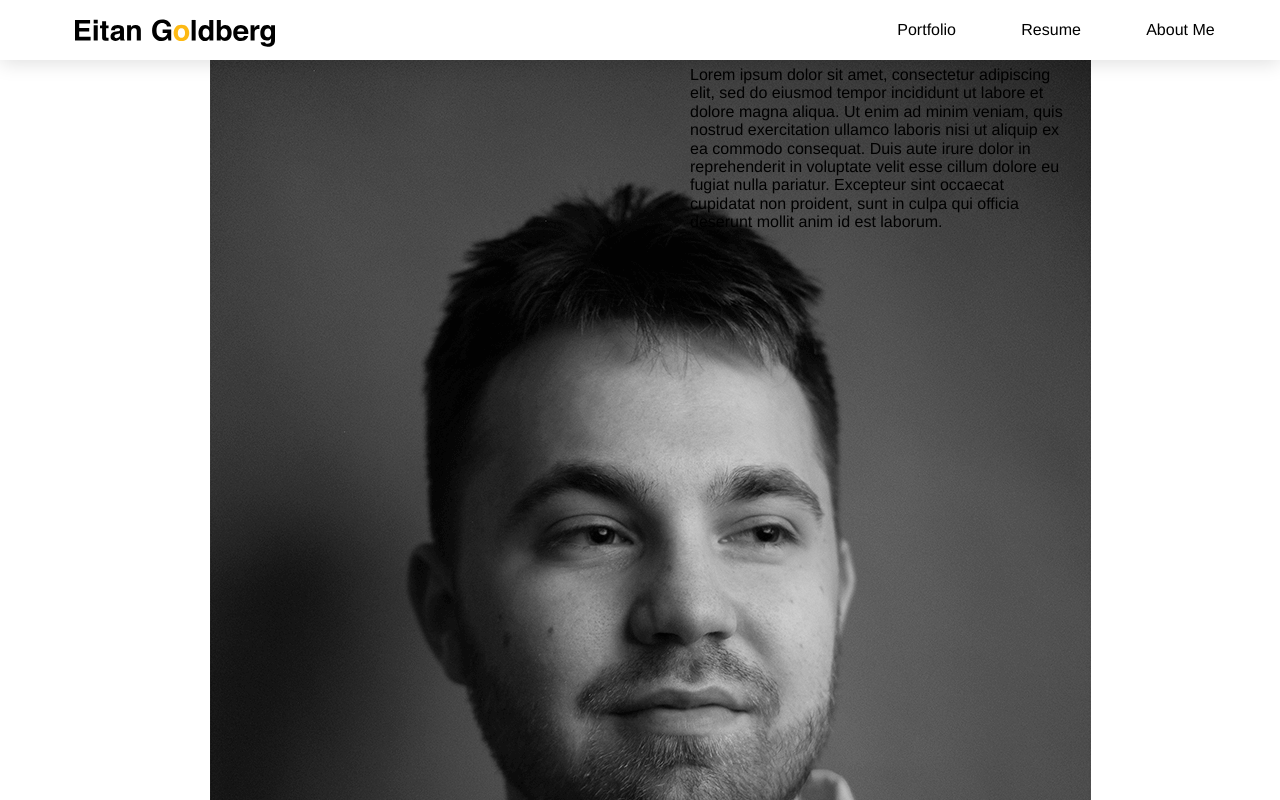
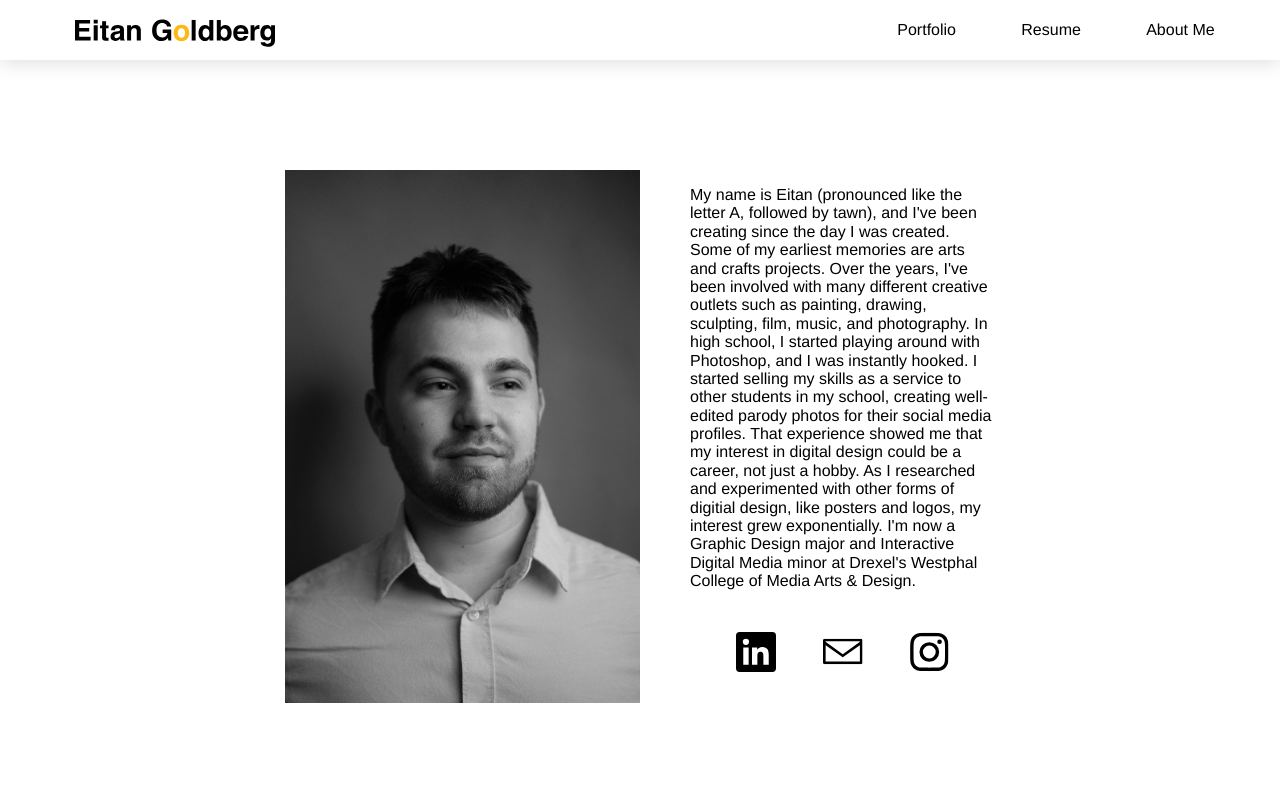
Before and after one commit to egoldberg30/Portfolio, a website: page deploy/aboutme.html in a window 1280 px wide. Shown: the top 800 px of the page. Drawn offline with Linux system fonts and the light colour scheme.

Commit message:
about me css

```diff
--- a/deploy/aboutme.html
+++ b/deploy/aboutme.html
@@ -48,7 +48,9 @@
     <section id=aboutme>
        <div id=aboutme_content>
            <img src="img/EitanGoldberg_Headshot.png" alt="eitangoldberg_headshot" id="headshot">
-           <p>Lorem ipsum dolor sit amet, consectetur adipiscing elit, sed do eiusmod tempor incididunt ut labore et dolore magna aliqua. Ut enim ad minim veniam, quis nostrud exercitation ullamco laboris nisi ut aliquip ex ea commodo consequat. Duis aute irure dolor in reprehenderit in voluptate velit esse cillum dolore eu fugiat nulla pariatur. Excepteur sint occaecat cupidatat non proident, sunt in culpa qui officia deserunt mollit anim id est laborum.</p>
+           <div id="caption">
+                <p>My name is Eitan (pronounced like the letter A, followed by tawn), and I've been creating since the day I was created. Some of my earliest memories are arts and crafts projects. Over the years, I've been involved with many different creative outlets such as painting, drawing, sculpting, film, music, and photography. In high school, I started playing around with Photoshop, and I was instantly hooked. I started selling my skills as a service to other students in my school, creating well-edited parody photos for their social media profiles. That experience showed me that my interest in digital design could be a career, not just a hobby. As I researched and experimented with other forms of digitial design, like posters and logos, my interest grew exponentially. I'm now a Graphic Design major and Interactive Digital Media minor at Drexel's Westphal College of Media Arts & Design.
+                </p>
                 <div id="social-media-icons">
                         <svg fill="none" viewBox="0 0 22 22" class="linkedin-icon">
                             <path d="M20 0H2a2 2 0 0 0-2 2v18a2 2 0 0 0 2 2h18a2 2 0 0 0 2-2V2a2 2 0 0 0-2-2ZM6.954 18h-2.95V8.508h2.95V18ZM5.449 7.151a1.72 1.72 0 1 1 0-3.44 1.72 1.72 0 0 1 0 3.44ZM18.004 18h-2.948v-4.616c0-1.101-.02-2.517-1.533-2.517-1.535 0-1.771 1.199-1.771 2.437V18H8.804V8.508h2.83v1.297h.04c.394-.746 1.356-1.533 2.791-1.533 2.987 0 3.539 1.966 3.539 4.522V18Z" fill="#000"/>
@@ -76,6 +78,7 @@
                         </svg>
                 </div>
             </div>
+       </div>
     </section>
 
     <script type="module" src="js/scripts-min.js"></script>
--- a/dev/scss/sections/aboutme.scss
+++ b/dev/scss/sections/_aboutme.scss
@@ -2,31 +2,60 @@
     display: grid;
     grid-template-areas: ". aboutmecontent .";
     grid-template-columns: auto 75vw auto;
-    top: 70p;
 
     #aboutme_content{
         grid-area: aboutmecontent;
+        padding-top: 170px;
 
-        // @include md {
-        //     display: grid;
-        //     grid-template-areas: "headshot type";
-        //     grid-template-columns: 50% 50%;
-        // }
+        @include md {
+            display: grid;
+            grid-template-areas: "headshot type";
+            grid-template-columns: 50% 50%;
+        }
+
+        @include xl {
+            padding-left:125px;
+            padding-right:125px;
+        }
 
         #headshot{
-            // grid-area: headshot;
-            // width: 200px;
-            padding-left: 50px;
-            padding-right: 50px;
-            outline: 1px red;
+            width: 100%;
+
+            @include md {
+                grid-area: headshot;
+            }
         }
 
-        p{
-            // grid-area: type;
-            padding-left: 50px;
-            padding-right: 50px;
-            padding-top: 50px;
+        #caption{
+            padding-top: 25px;
             padding-bottom: 50px;
+            // outline: solid 1px red;
+
+            @include md {
+                grid-area: type;
+                padding-top: 0px;
+                padding-left: 50px;
+                padding-right: 0px;
+            }
+        }
+
+        #social-media-icons{
+            display: flex;
+            // outline: solid 1px red;
+            padding-top: 25px;
+            justify-content: space-evenly;
+
+            .linkedin-icon{
+                width: 40px;
+            }
+
+            .email-icon{
+                width: 40px;
+            }
+
+            .instagram-icon{
+                width: 40px;
+            }
         }
     }
 }
```
Also changed, not shown: deploy/css/styles.css, 2 other files. Lines whose indentation alone changed are shown as unchanged.
